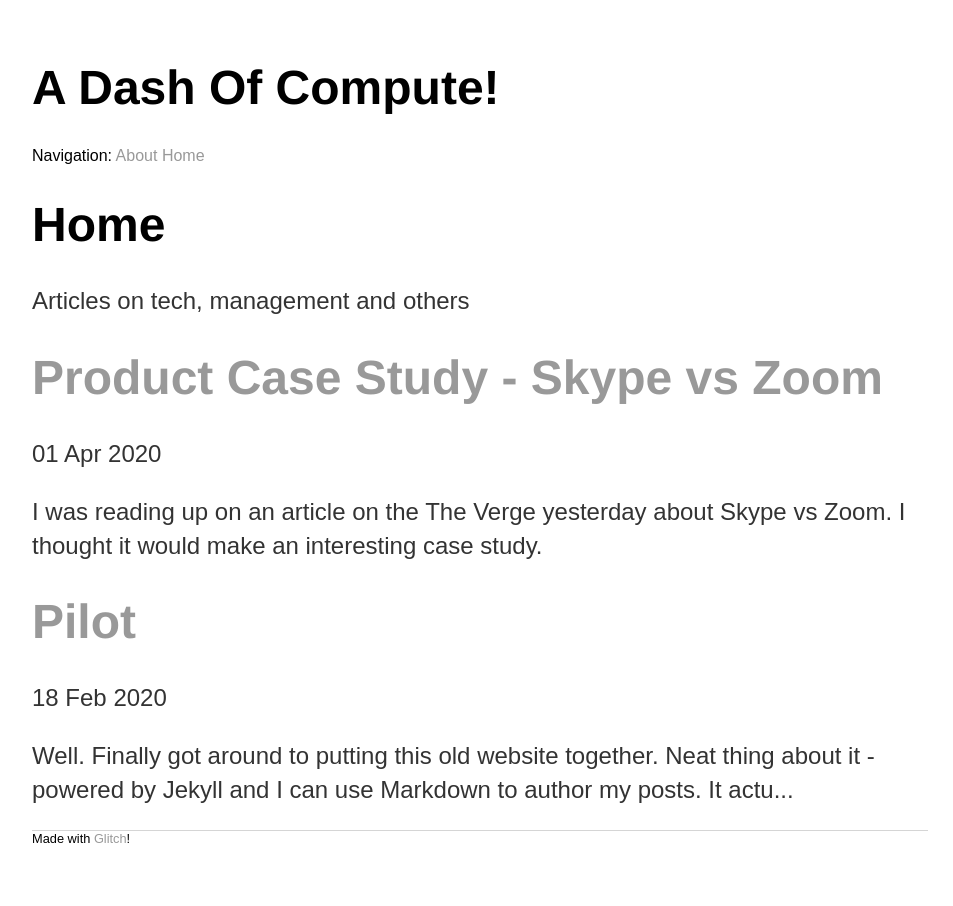
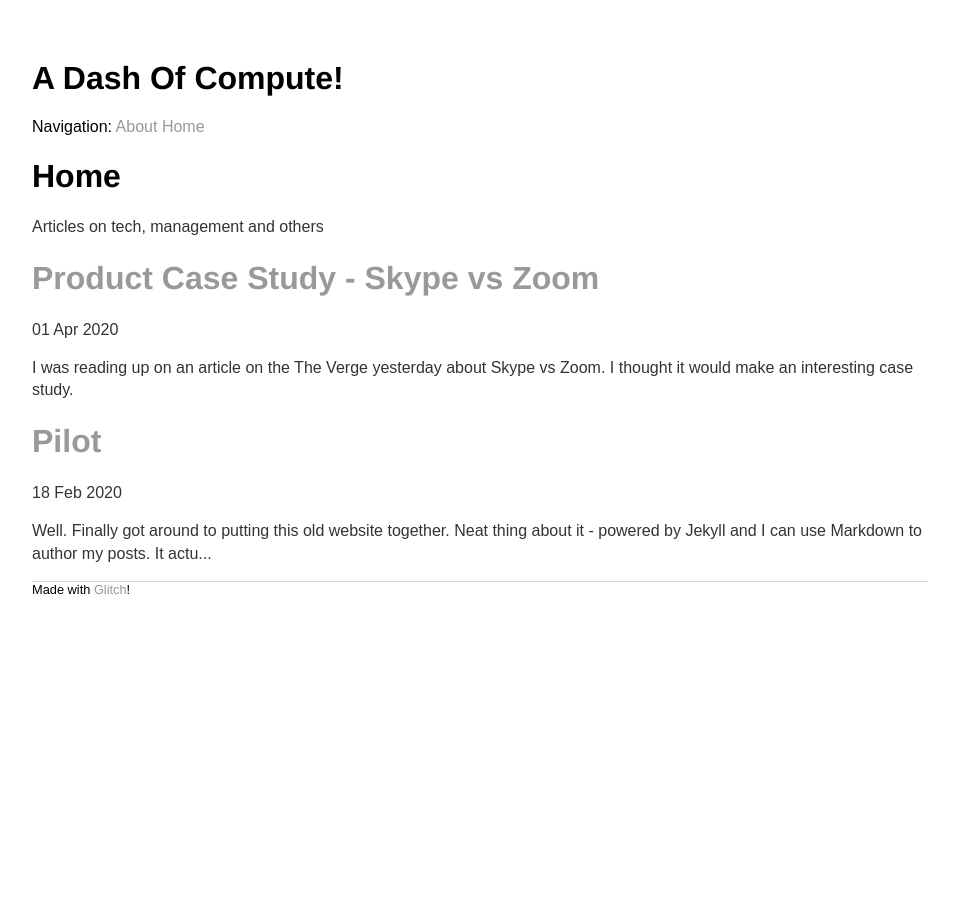
Before and after one commit to sautee/sautee.github.io, a Jekyll site: the page built from pages/index.md, in a window 1280 px wide. Shown: the whole page, without its empty margins (160-1113 px from the left). Built offline with Jekyll 4.4.1, drawn with Linux system fonts in a browser that asks for light colours.

Commit message:
Update site.css

```diff
--- a/css/site.css
+++ b/css/site.css
@@ -1,48 +1,37 @@
+html {
+  box-sizing: border-box;
+}
+
+*,
+*:before,
+*:after {
+  box-sizing: inherit;
+}
+
 body {
   margin: 60px auto;
   width: 70%;
 }
-nav ul, footer ul {
-    font-family:'Helvetica', 'Arial', 'Sans-Serif';
-    padding: 0px;
-    list-style: none;
-    font-weight: bold;
+
+h1 {
+  font-size: 1.5rem;
+  font-family: "Helvetica Neue", "Helvetica", sans-serif;
 }
-nav ul li, footer ul li {
-    display: inline;
-    margin-right: 20px;body {
-    margin: 60px auto;
-    width: 70%;
+
+p {
+  font-size: 1rem;
+  line-height: 1.4em;
+  color: #333;
 }
-nav ul, footer ul {
-    font-family:'Helvetica', 'Arial', 'Sans-Serif';
-    padding: 0px;
-    list-style: none;
-    font-weight: bold;
-}
-nav ul li, footer ul li {
-    display: inline;
-    margin-right: 20px;
-}
+
 a {
   text-decoration: none;
   color: #999;
 }
-a:hover {
-    text-decoration: underline;
-}
-h1 {
-    font-size: 3em;
-    font-family:'Helvetica', 'Arial', 'Sans-Serif';
-}
-p {
-    font-size: 1.5em;
-    line-height: 1.4em;
-    color: #333;
-}
+
 footer {
   border-top: 1px solid #d5d5d5;
-    font-size: .8em;
+  font-size: 0.8em;
 }
 
 ul.posts {
@@ -53,33 +42,10 @@
 ul.posts li {
   list-style: none;
 }
+
+@media screen and (min-width: 800px) {
+  /* Desktop styles go here */
+  h1 {
+    font-size: 2rem;
   }
-a {
-    text-decoration: none;
-    color: #999;
 }
-a:hover {
-    text-decoration: underline;
-}
-h1 {
-    font-size: 3em;
-    font-family:'Helvetica', 'Arial', 'Sans-Serif';
-}
-p {
-    font-size: 1.5em;
-    line-height: 1.4em;
-    color: #333;
-}
-footer {
-    border-top: 1px solid #d5d5d5;
-    font-size: .8em;
-}
-
-ul.posts {
-    margin: 20px auto 40px;
-    font-size: 1.5em;
-}
-
-ul.posts li {
-    list-style: none;
-}
```
Lines whose indentation alone changed are shown as unchanged.
